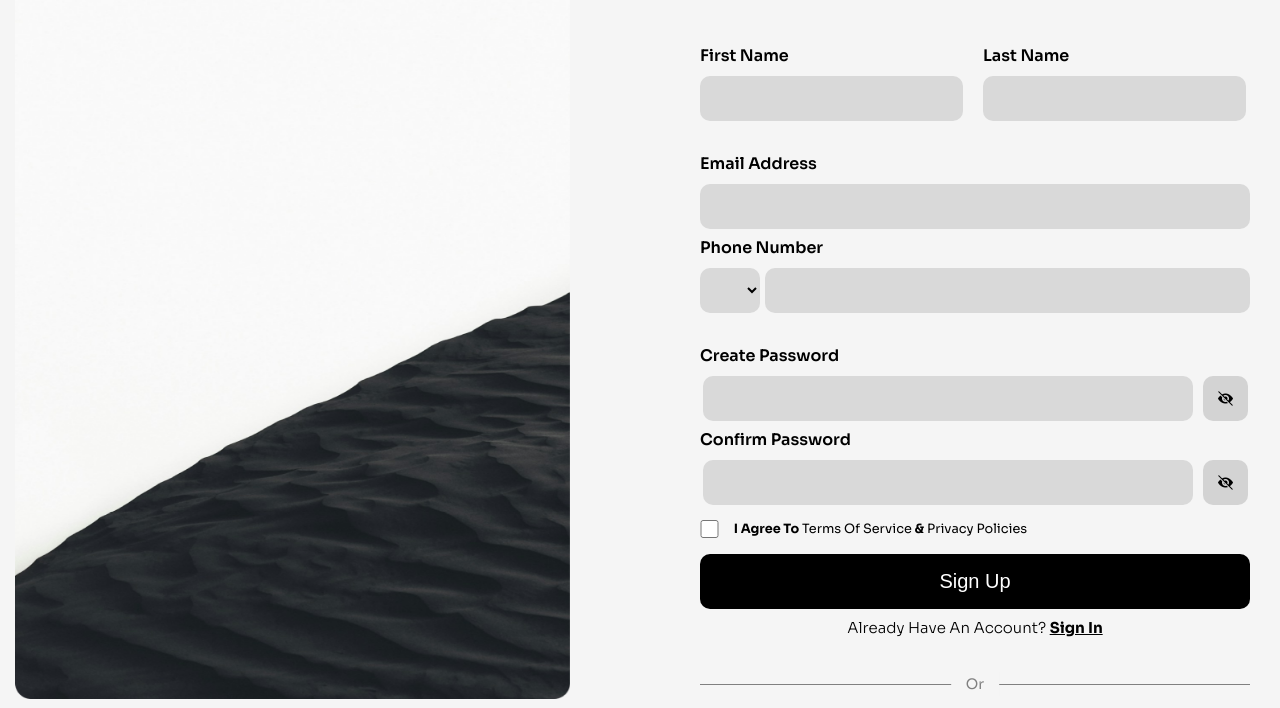
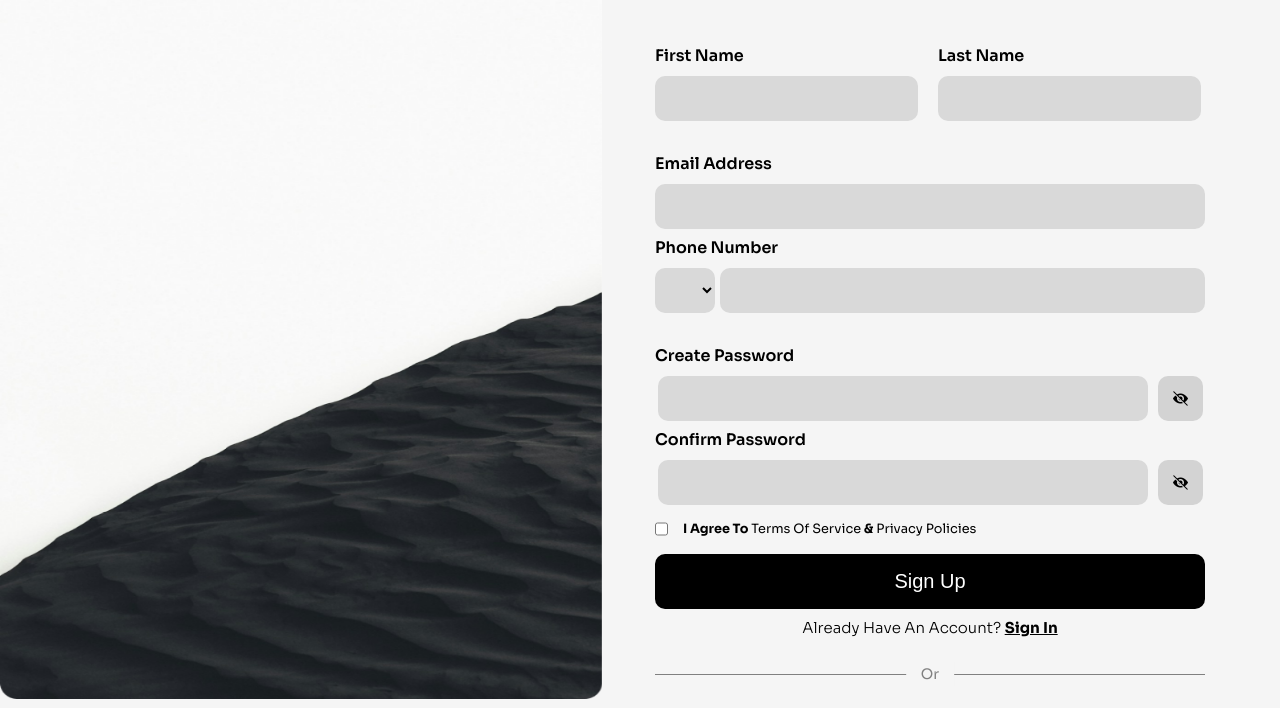
Before and after one commit to Chukwuderah/PortaPro, a plain HTML site: page index.html in a window 1280 px wide. Shown: the part 116-824 px from the top of the page. Drawn offline with Linux system fonts and the light colour scheme.

Commit message:
PortaPro Web App

```diff
--- a/signup.css
+++ b/signup.css
@@ -12,36 +12,44 @@ body {
   background-color: whitesmoke;
   display: flex;
   justify-content: center;
+  overflow-x: auto;
+}
+
+::-webkit-scrollbar {
+  max-width: 7px;
+}
+
+::-webkit-scrollbar-thumb {
+  background: #808080;
+  border-radius: 10px;
 }
 
 div#container {
-  max-width: 100%;
+  max-width: 100vw;
   display: flex;
   flex-direction: row;
   justify-content: space-between;
-  /* row-gap: 35px; */
   padding: 15px;
 }
 
 div#container div.image {
   max-width: 50%;
-  width: 690px;
   max-height: 100vh;
-  display: flex;
-  justify-content: left;
-  align-items: flex-start;
+  flex-shrink: 1;
+  object-fit: cover;
 }
 
 div.image img {
   position: fixed;
-  max-width: 90%;
-  /* height: 820px; */
+  left: 0;
+  right: auto;
+  max-width: 50%;
+  width: 47%;
   max-height: 100vh;
   z-index: -1;
-  object-fit: cover;
 }
 
-div#signup {
+div#container div#signup {
   max-width: 50%;
   min-height: 100vh;
   padding: 20px 15px;
@@ -199,7 +207,8 @@ p.question {
   font-weight: 300;
   line-height: 18.9px;
   text-align: center;
-  padding: 10px 0;
+  width: 550px;
+  margin: 10px auto;
 }
 
 p.question a {
@@ -210,8 +219,8 @@ p.question a {
 div.line {
   position: relative;
   height: 1px;
-  width: 100%;
-  margin: 36px 0;
+  width: 550px;
+  margin: 36px auto;
   background-color: #808080;
 }
 
```
